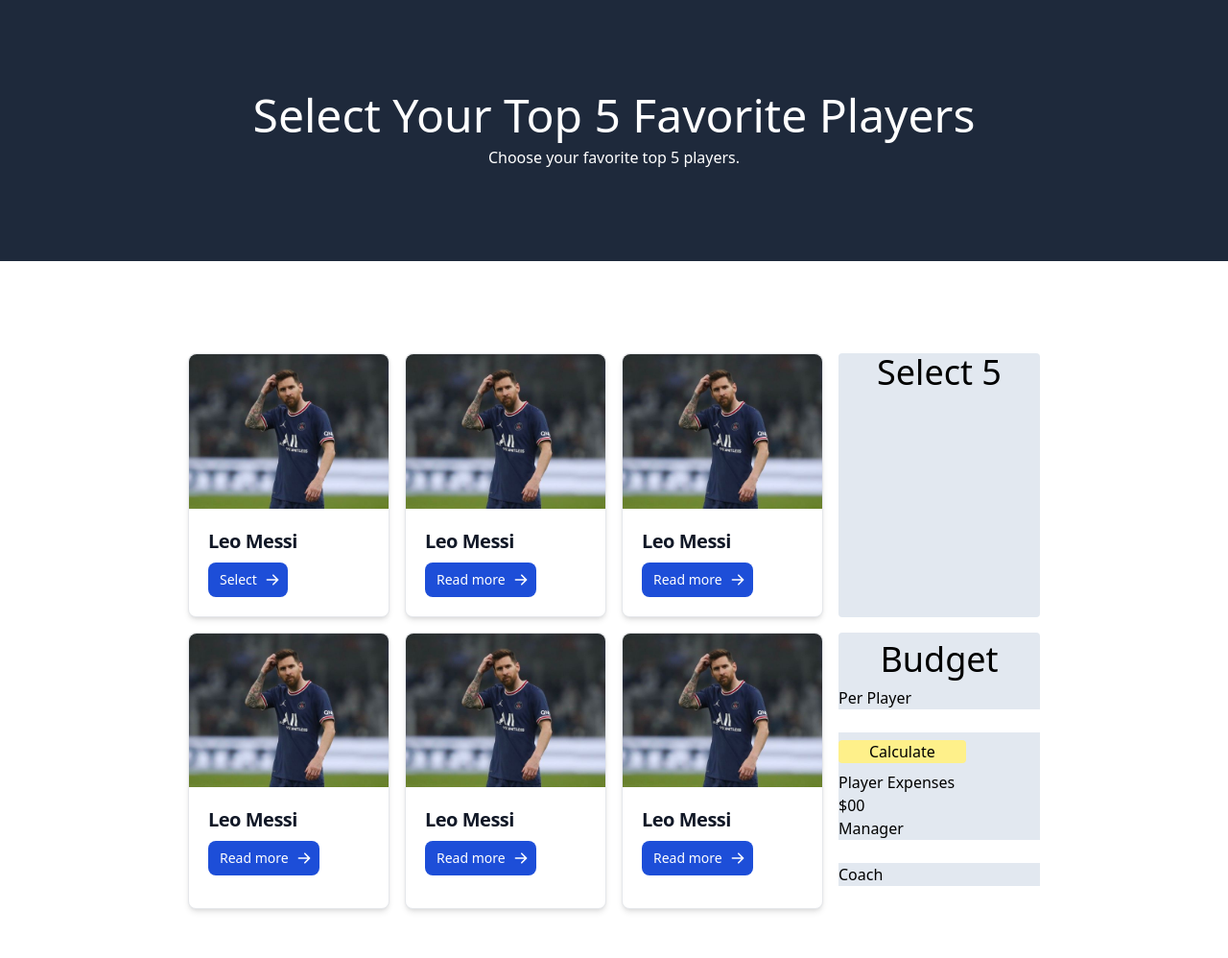
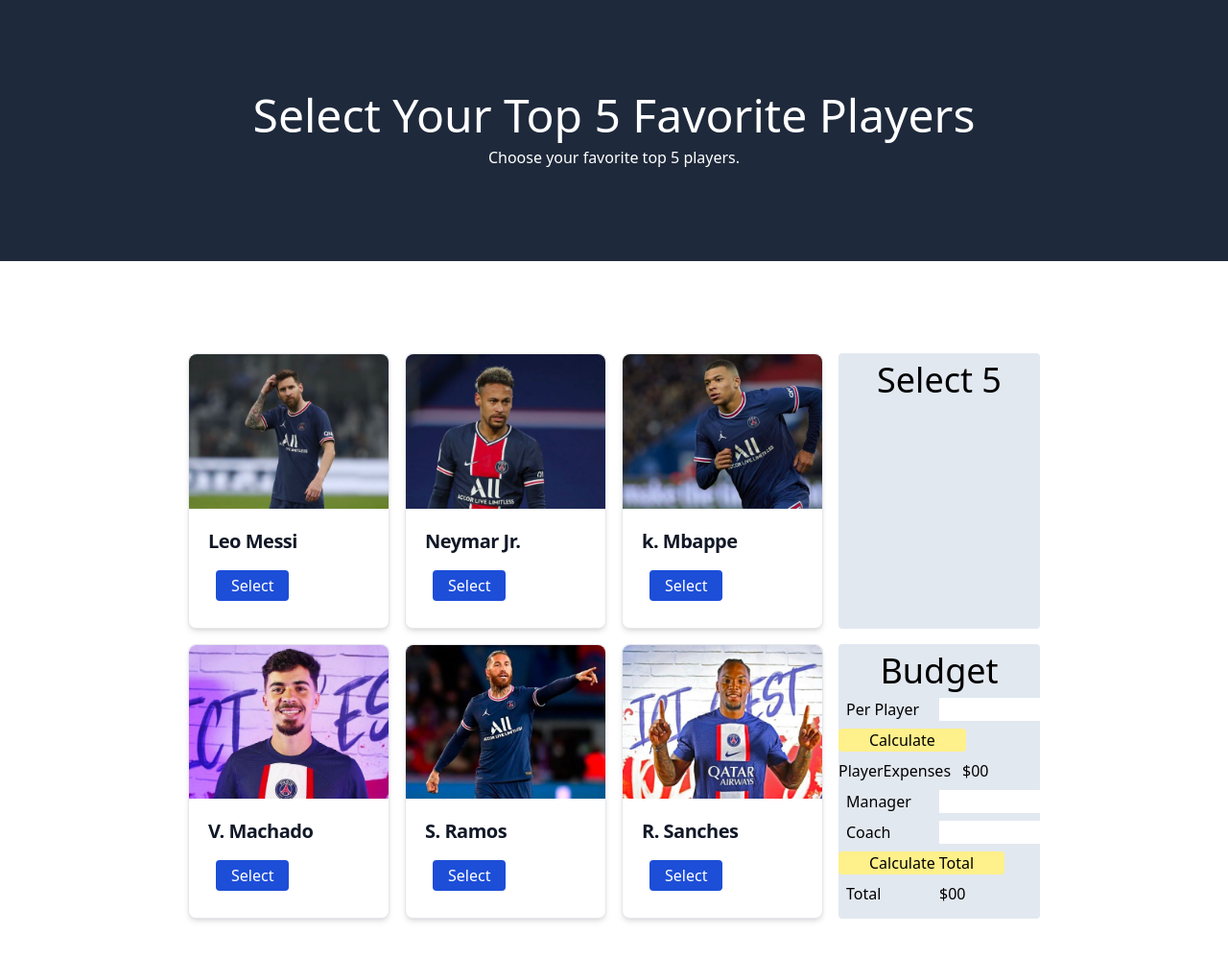
Before and after one commit to tawsifahmed/player-pricing-demo, a plain HTML site: page index.html in a window 1280 px wide. Shown: the whole page at 96% size. Drawn offline with nearby package versions, Linux system fonts and the light colour scheme.

Commit message:
finished putting players' photos and name

```diff
--- a/index.html
+++ b/index.html
@@ -28,65 +28,38 @@
                             <h5 class="mb-2 text-xl font-bold tracking-tight text-gray-900 dark:text-white">Leo Messi
                             </h5>
                         </a>
-                        <a href="#"
-                            class="inline-flex items-center py-2 px-3 text-sm font-medium text-center text-white bg-blue-700 rounded-lg hover:bg-blue-800 focus:ring-4 focus:outline-none focus:ring-blue-300 dark:bg-blue-600 dark:hover:bg-blue-700 dark:focus:ring-blue-800">
-                            Select
-                            <svg aria-hidden="true" class="ml-2 -mr-1 w-4 h-4" fill="currentColor" viewBox="0 0 20 20"
-                                xmlns="http://www.w3.org/2000/svg">
-                                <path fill-rule="evenodd"
-                                    d="M10.293 3.293a1 1 0 011.414 0l6 6a1 1 0 010 1.414l-6 6a1 1 0 01-1.414-1.414L14.586 11H3a1 1 0 110-2h11.586l-4.293-4.293a1 1 0 010-1.414z"
-                                    clip-rule="evenodd"></path>
-                            </svg>
-                        </a>
+                        <button class="bg-blue-700 m-2 px-4 py-1 text-white hover:bg-blue-800 rounded">Select</button>
                     </div>
                 </div>
                 <div
                     class="max-w-sm bg-white rounded-lg border border-gray-200 shadow-md dark:bg-gray-800 dark:border-gray-700">
                     <a href="#">
-                        <img class="rounded-t-lg" src="images/player1.jpg" alt="">
+                        <img class="rounded-t-lg" src="images/player2.jpg" alt="">
                     </a>
                     <div class="p-5">
                         <a href="#">
-                            <h5 class="mb-2 text-xl font-bold tracking-tight text-gray-900 dark:text-white">Leo Messi
+                            <h5 class="mb-2 text-xl font-bold tracking-tight text-gray-900 dark:text-white">Neymar Jr.
                             </h5>
                         </a>
-                        <a href="#"
-                            class="inline-flex items-center py-2 px-3 text-sm font-medium text-center text-white bg-blue-700 rounded-lg hover:bg-blue-800 focus:ring-4 focus:outline-none focus:ring-blue-300 dark:bg-blue-600 dark:hover:bg-blue-700 dark:focus:ring-blue-800">
-                            Read more
-                            <svg aria-hidden="true" class="ml-2 -mr-1 w-4 h-4" fill="currentColor" viewBox="0 0 20 20"
-                                xmlns="http://www.w3.org/2000/svg">
-                                <path fill-rule="evenodd"
-                                    d="M10.293 3.293a1 1 0 011.414 0l6 6a1 1 0 010 1.414l-6 6a1 1 0 01-1.414-1.414L14.586 11H3a1 1 0 110-2h11.586l-4.293-4.293a1 1 0 010-1.414z"
-                                    clip-rule="evenodd"></path>
-                            </svg>
-                        </a>
+                        <button class="bg-blue-700 m-2 px-4 py-1 text-white hover:bg-blue-800 rounded">Select</button>
                     </div>
                 </div>
                 <div
                     class="max-w-sm bg-white rounded-lg border border-gray-200 shadow-md dark:bg-gray-800 dark:border-gray-700">
                     <a href="#">
-                        <img class="rounded-t-lg" src="images/player1.jpg" alt="">
+                        <img class="rounded-t-lg" src="images/player3.jpg" alt="">
                     </a>
                     <div class="p-5">
                         <a href="#">
-                            <h5 class="mb-2 text-xl font-bold tracking-tight text-gray-900 dark:text-white">Leo Messi
+                            <h5 class="mb-2 text-xl font-bold tracking-tight text-gray-900 dark:text-white">k. Mbappe
                             </h5>
                         </a>
-                        <a href="#"
-                            class="inline-flex items-center py-2 px-3 text-sm font-medium text-center text-white bg-blue-700 rounded-lg hover:bg-blue-800 focus:ring-4 focus:outline-none focus:ring-blue-300 dark:bg-blue-600 dark:hover:bg-blue-700 dark:focus:ring-blue-800">
-                            Read more
-                            <svg aria-hidden="true" class="ml-2 -mr-1 w-4 h-4" fill="currentColor" viewBox="0 0 20 20"
-                                xmlns="http://www.w3.org/2000/svg">
-                                <path fill-rule="evenodd"
-                                    d="M10.293 3.293a1 1 0 011.414 0l6 6a1 1 0 010 1.414l-6 6a1 1 0 01-1.414-1.414L14.586 11H3a1 1 0 110-2h11.586l-4.293-4.293a1 1 0 010-1.414z"
-                                    clip-rule="evenodd"></path>
-                            </svg>
-                        </a>
+                        <button class="bg-blue-700 m-2 px-4 py-1 text-white hover:bg-blue-800 rounded">Select</button>
                     </div>
                 </div>
                 <div class="bg-slate-200 rounded">
                     <div>
-                        <h2 class="text-center text-4xl">Select 5
+                        <h2 class="text-center text-4xl py-2">Select 5
                         </h2>
                         <ol></ol>
                     </div>
@@ -94,85 +67,86 @@
                 <div
                     class="max-w-sm bg-white rounded-lg border border-gray-200 shadow-md dark:bg-gray-800 dark:border-gray-700">
                     <a href="#">
-                        <img class="rounded-t-lg" src="images/player1.jpg" alt="">
+                        <img class="rounded-t-lg" src="images/player4.jpg" alt="">
                     </a>
                     <div class="p-5">
                         <a href="#">
-                            <h5 class="mb-2 text-xl font-bold tracking-tight text-gray-900 dark:text-white">Leo Messi
+                            <h5 class="mb-2 text-xl font-bold tracking-tight text-gray-900 dark:text-white">V. Machado
                             </h5>
                         </a>
-                        <a href="#"
-                            class="inline-flex items-center py-2 px-3 text-sm font-medium text-center text-white bg-blue-700 rounded-lg hover:bg-blue-800 focus:ring-4 focus:outline-none focus:ring-blue-300 dark:bg-blue-600 dark:hover:bg-blue-700 dark:focus:ring-blue-800">
-                            Read more
-                            <svg aria-hidden="true" class="ml-2 -mr-1 w-4 h-4" fill="currentColor" viewBox="0 0 20 20"
-                                xmlns="http://www.w3.org/2000/svg">
-                                <path fill-rule="evenodd"
-                                    d="M10.293 3.293a1 1 0 011.414 0l6 6a1 1 0 010 1.414l-6 6a1 1 0 01-1.414-1.414L14.586 11H3a1 1 0 110-2h11.586l-4.293-4.293a1 1 0 010-1.414z"
-                                    clip-rule="evenodd"></path>
-                            </svg>
-                        </a>
+                        <button class="bg-blue-700 m-2 px-4 py-1 text-white hover:bg-blue-800 rounded">Select</button>
                     </div>
                 </div>
                 <div
                     class="max-w-sm bg-white rounded-lg border border-gray-200 shadow-md dark:bg-gray-800 dark:border-gray-700">
                     <a href="#">
-                        <img class="rounded-t-lg" src="images/player1.jpg" alt="">
+                        <img class="rounded-t-lg" src="images/player5.jpg" alt="">
                     </a>
                     <div class="p-5">
                         <a href="#">
-                            <h5 class="mb-2 text-xl font-bold tracking-tight text-gray-900 dark:text-white">Leo Messi
+                            <h5 class="mb-2 text-xl font-bold tracking-tight text-gray-900 dark:text-white">S. Ramos
                             </h5>
                         </a>
-                        <a href="#"
-                            class="inline-flex items-center py-2 px-3 text-sm font-medium text-center text-white bg-blue-700 rounded-lg hover:bg-blue-800 focus:ring-4 focus:outline-none focus:ring-blue-300 dark:bg-blue-600 dark:hover:bg-blue-700 dark:focus:ring-blue-800">
-                            Read more
-                            <svg aria-hidden="true" class="ml-2 -mr-1 w-4 h-4" fill="currentColor" viewBox="0 0 20 20"
-                                xmlns="http://www.w3.org/2000/svg">
-                                <path fill-rule="evenodd"
-                                    d="M10.293 3.293a1 1 0 011.414 0l6 6a1 1 0 010 1.414l-6 6a1 1 0 01-1.414-1.414L14.586 11H3a1 1 0 110-2h11.586l-4.293-4.293a1 1 0 010-1.414z"
-                                    clip-rule="evenodd"></path>
-                            </svg>
-                        </a>
+                        <button class="bg-blue-700 m-2 px-4 py-1 text-white hover:bg-blue-800 rounded">Select</button>
                     </div>
                 </div>
                 <div
                     class="max-w-sm bg-white rounded-lg border border-gray-200 shadow-md dark:bg-gray-800 dark:border-gray-700">
                     <a href="#">
-                        <img class="rounded-t-lg" src="images/player1.jpg" alt="">
+                        <img class="rounded-t-lg" src="images/player6.jpg" alt="">
                     </a>
                     <div class="p-5">
                         <a href="#">
-                            <h5 class="mb-2 text-xl font-bold tracking-tight text-gray-900 dark:text-white">Leo Messi
+                            <h5 class="mb-2 text-xl font-bold tracking-tight text-gray-900 dark:text-white">R. Sanches
                             </h5>
                         </a>
-                        <a href="#"
-                            class="inline-flex items-center py-2 px-3 text-sm font-medium text-center text-white bg-blue-700 rounded-lg hover:bg-blue-800 focus:ring-4 focus:outline-none focus:ring-blue-300 dark:bg-blue-600 dark:hover:bg-blue-700 dark:focus:ring-blue-800">
-                            Read more
-                            <svg aria-hidden="true" class="ml-2 -mr-1 w-4 h-4" fill="currentColor" viewBox="0 0 20 20"
-                                xmlns="http://www.w3.org/2000/svg">
-                                <path fill-rule="evenodd"
-                                    d="M10.293 3.293a1 1 0 011.414 0l6 6a1 1 0 010 1.414l-6 6a1 1 0 01-1.414-1.414L14.586 11H3a1 1 0 110-2h11.586l-4.293-4.293a1 1 0 010-1.414z"
-                                    clip-rule="evenodd"></path>
-                            </svg>
-                        </a>
+                        <button class="bg-blue-700 m-2 px-4 py-1 text-white hover:bg-blue-800 rounded">Select</button>
                     </div>
                 </div>
                 <div class="bg-slate-200 rounded">
                     <div>
                         <h2 class="text-center text-4xl py-2">Budget
                         </h2>
-                        <div class="grid-cols-2">
+                        <div class="grid grid-cols-2 mx-2">
                             <div><span>Per Player</span></div>
-                            <div><input type="text"></div>
+                            <div class="me-2"><input type="text"></div>
                         </div>
                         <button
                             class="bg-yellow-200 hover:bg-yellow-300 px-8 font-medium rounded my-2">Calculate</button>
-                        <p>Player Expenses</p>
-                        <p>$00</p>
-                        <p>Manager</p>
-                        <input type="text">
-                        <p>Coach</p>
-                        <input type="text">
+                        <div class="grid grid-cols-2">
+                            <div>
+                                <p>PlayerExpenses</p>
+                            </div>
+                            <div class="px-6">
+                                <p>$00</p>
+                            </div>
+                        </div>
+                        <div class="grid grid-cols-2 mx-2 my-2">
+                            <div>
+                                <p>Manager</p>
+                            </div>
+                            <div>
+                                <input type="text">
+                            </div>
+                        </div>
+                        <div class="grid grid-cols-2 mx-2">
+                            <div>
+                                <p>Coach</p>
+                            </div>
+                            <div>
+                                <input type="text">
+                            </div>
+                        </div>
+                        <button class="bg-yellow-200 hover:bg-yellow-300 px-8 font-medium rounded my-2">Calculate
+                            Total</button>
+                        <div class="grid grid-cols-2 mx-2">
+                            <div>
+                                <p>Total</p>
+                            </div>
+                            <div>
+                                <p>$00</p>
+                            </div>
+                        </div>
                     </div>
                 </div>
 
```
